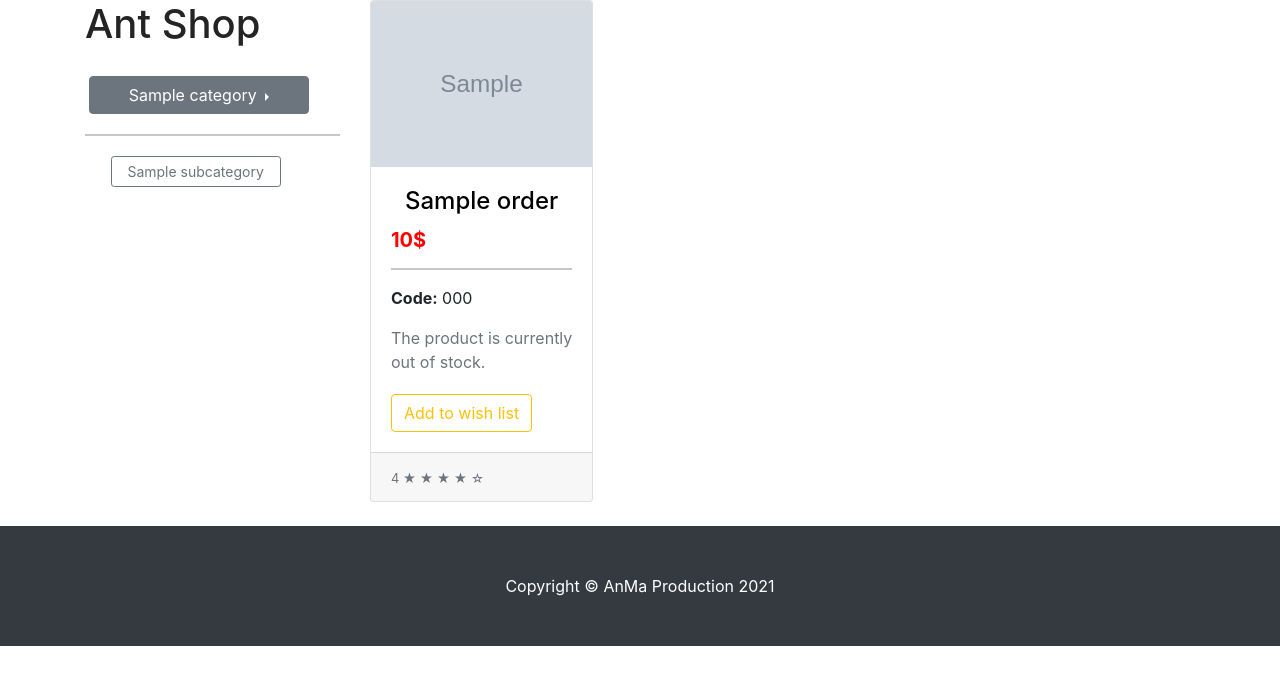
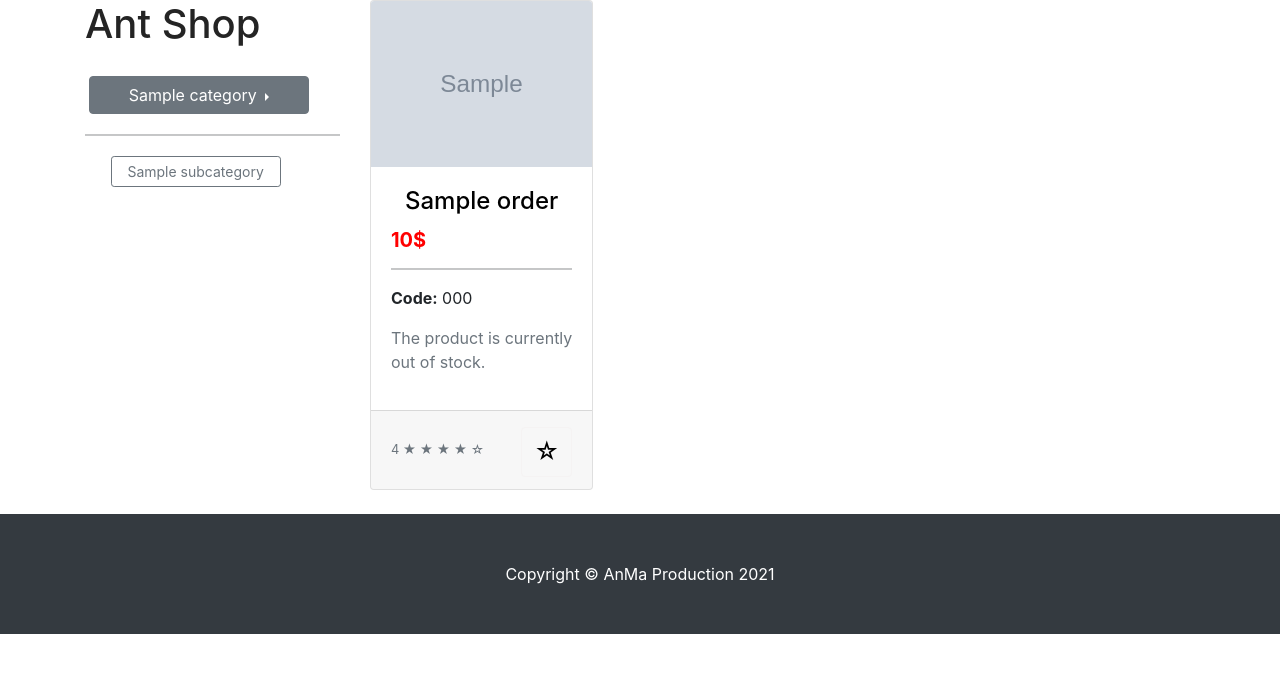
Before and after one commit to nikolska/Ant_shop, a Django app: template products/templates/product_list.html in a window 1280 px wide. Shown: the part 80-765 px from the top of the page. Run offline with Django 3.2, Linux system fonts and the light colour scheme; the template is opened without the code that fills it: most values are stand-ins (such as "Sample title", 1, 10 or a date in 2020); grey boxes marked "Sample" are stand-in pictures; some libraries are stand-ins or nearby versions.

Commit message:
update add to/remove from wish list: with star znd chek if item in it

```diff
--- a/products/templates/customer_orders.html
+++ b/products/templates/customer_orders.html
@@ -1,4 +1,5 @@
 {% extends 'base.html' %}
+{% load static %}
 
 
 {% block title %}Your orders{% endblock %}
@@ -36,9 +37,9 @@
                     <td class="text-center">{{ order.cart.final_price }}$</td>
                     <td class="text-center">
                         {% if order.buying_type == 'delivery' %}
-                            <span>YES</span>
+                            <img class="img-fluid icon" src="{% static '/img/delivery.png' %}" alt="delivery-icon">
                         {% else %}
-                            <span>NO</span>
+                            <img class="img-fluid icon" src="{% static '/img/self-pick-up.png' %}" alt="self-pick-up-icon">
                         {% endif %}
                     </td>
                     <td class="text-center">
--- a/products/templates/product_list.html
+++ b/products/templates/product_list.html
@@ -22,22 +22,35 @@
                     <h5 style="color: red"><b>{{ product.price }}$</b></h5>
                     <hr>
                     <p><b>Code:</b> {{ product.code }}</p>
+
                     {% if product.availability %}
                         <p><b>Availability:</b> {{ product.qty }}</p>
                         <a class="position-relative" href="{% url 'add_to_cart' product.slug %}">
                             <button class="btn btn-outline-secondary mb-2">Add to cart</button>
                         </a>
-                        <a class="position-relative" style="text-decoration: none;" href="{% url 'add_to_wishlist' product.slug %}">
-                            <button class="btn btn-outline-warning">Add to wish list</button>
+                    {% else %}
+                        <p class="text-muted">The product is currently out of stock.</p>
+                    {% endif %}
+
+                </div>
+                <div class="card-footer" style="display:flex; justify-content:space-between; align-items:center;">
+                    <small class="text-muted">{{ product.rating }} ★ ★ ★ ★ ☆</small>
+                    {% if product in wishlist.products.all %}
+                        <a class="position-relative" style="text-decoration: none;"
+                            href="{% url 'delete_from_wishlist' product.slug %}">
+                            <button class="btn btn-outline-warning mt-1" style="border-color: rgb(245, 243, 243);">
+                                <span>&#11088;</span>
+                            </button>
                         </a>
                     {% else %}
-                        <p class="text-muted">The product is currently out of stock.</p>
-                        <a class="position-relative" style="text-decoration: none;" href="{% url 'add_to_wishlist' product.slug %}">
-                            <button class="btn btn-outline-warning mt-1">Add to wish list</button>
+                        <a class="position-relative" style="text-decoration: none;"
+                            href="{% url 'add_to_wishlist' product.slug %}">
+                            <button class="btn btn-outline-warning mt-1" style="border-color: rgb(245, 243, 243);">
+                                <span style="font-size:150%;color:black;">&#9734;</span>
+                            </button>
                         </a>
                     {% endif %}
                 </div>
-               <div class="card-footer"><small class="text-muted">{{ product.rating }} ★ ★ ★ ★ ☆</small></div>
            </div>
        </div>
     {% empty %}
```
Also changed, not shown: products/templates/home_page.html (+18 -6 lines), products/templates/product_detail.html (+20 -7 lines), products/views.py (+4 -4 lines), static/img/delivery.png (added), static/img/self-pick-up.png (added).
